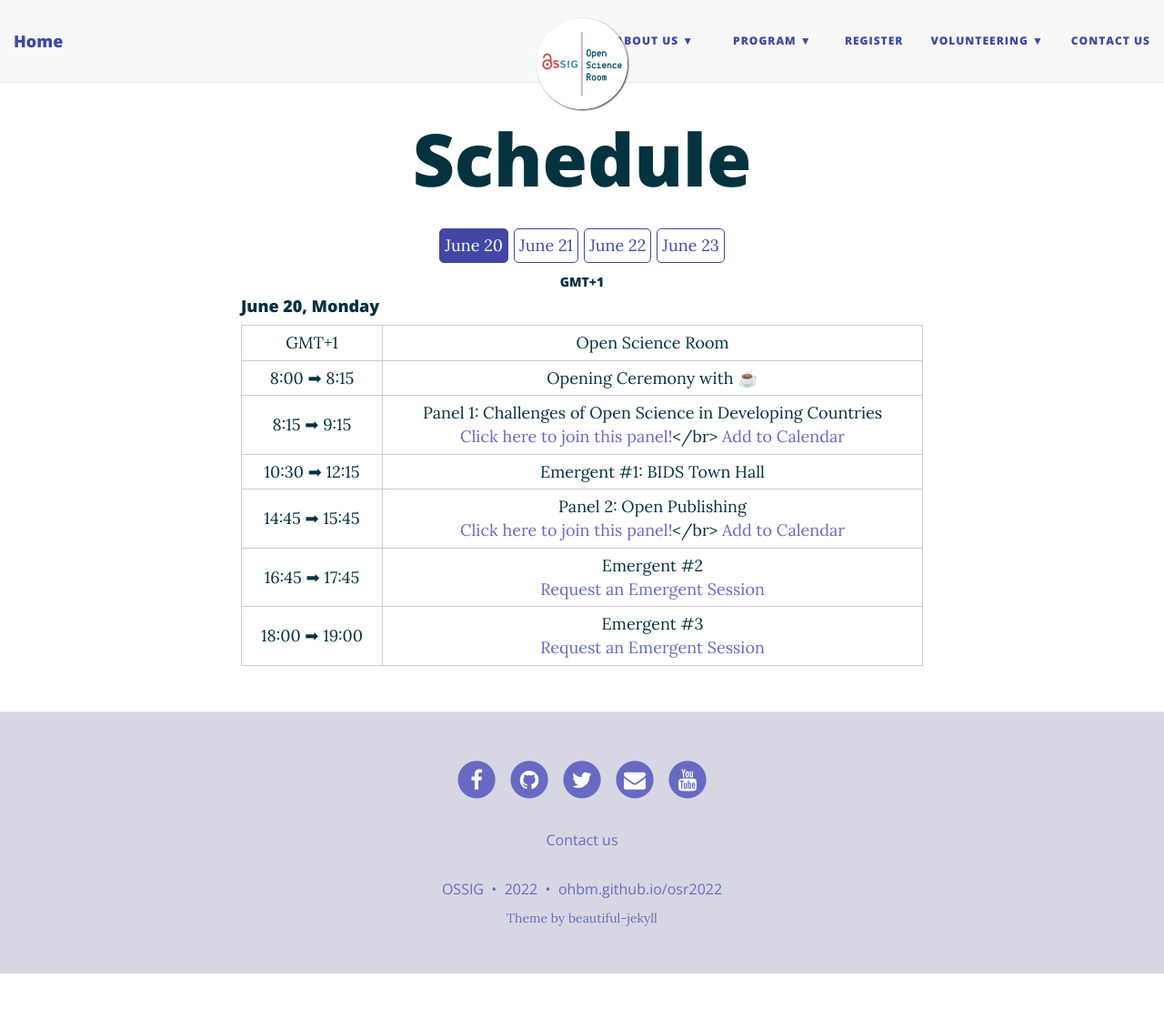
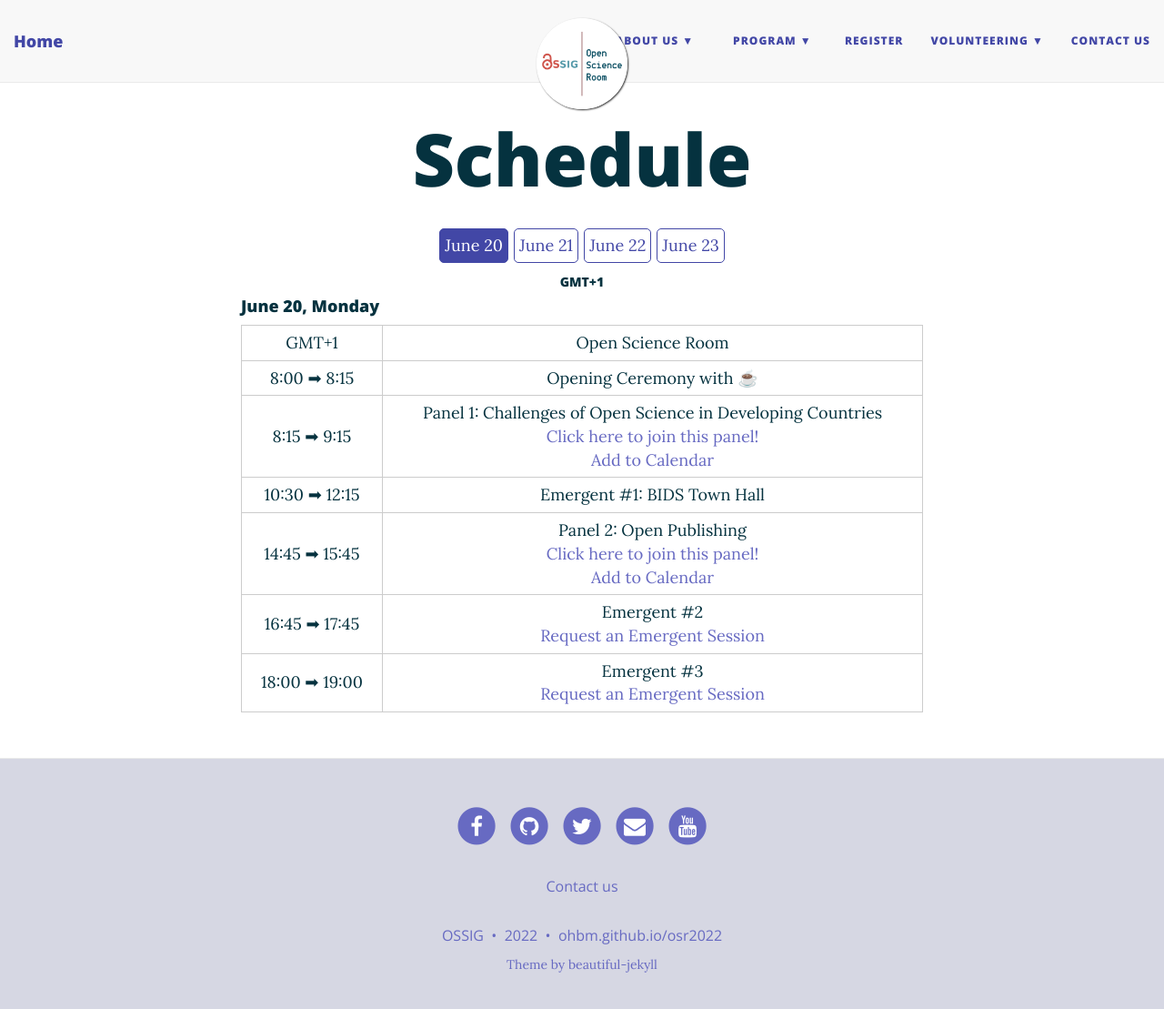
Before and after one commit to ohbm/osr2023, a Jekyll site: the page built from schedule.md, in a window 1280 px wide and 1121 px high. Shown: the top 1109 px of the window at 91% size. Built offline with Jekyll 4.4.1, drawn with Linux system fonts in a browser that asks for light colours; nearby versions of some CDN libraries.

Commit message:
added </div> instead of </br>

```diff
--- a/schedule.md
+++ b/schedule.md
@@ -66,7 +66,7 @@
                 <td>8:15 ➡ 9:15</td>
                 <td>
                     <div>Panel 1: Challenges of Open Science in Developing Countries</div>
-                    <a href="https://www.crowdcast.io/e/panel-1-challenges-of" target="_blank">Click here to join this panel!</a></br>
+                    <div><a href="https://www.crowdcast.io/e/panel-1-challenges-of" target="_blank">Click here to join this panel!</a></div>
                     <a href="https://add.eventable.com/events/629a28543ef85c3ac00e5e83/629a28568622ac08962b8c7f" class="eventable-link" target="_blank" data-key="629a28543ef85c3ac00e5e83" data-event="629a28568622ac08962b8c7f" data-style="1">Add to Calendar</a>
                 </td>
             </tr>
@@ -78,7 +78,7 @@
                 <td>14:45 ➡ 15:45</td>
                 <td>
                     <div>Panel 2: Open Publishing</div>
-                    <a href="https://www.crowdcast.io/e/panel-2-open-publishing" target="_blank">Click here to join this panel!</a></br>
+                    <div><a href="https://www.crowdcast.io/e/panel-2-open-publishing" target="_blank">Click here to join this panel!</a></div>
                     <a href="https://add.eventable.com/events/629a28543ef85c3ac00e5e83/629a4a43a7c9374f60d948fd/" class="eventable-link" target="_blank" data-key="629a28543ef85c3ac00e5e83" data-event="629a4a43a7c9374f60d948fd" data-style="1">Add to Calendar</a>
                 </td>
             </tr>
@@ -138,7 +138,7 @@
                 <td>14:45 ➡ 15:45</td>
                 <td>
                     <div>Panel 3: Open Code - 6 Myths Debunked</div>
-                    <a href="https://www.crowdcast.io/e/panel-3-open-code-6" target="_blank">Click here to join this panel!</a></br>
+                    <div><a href="https://www.crowdcast.io/e/panel-3-open-code-6" target="_blank">Click here to join this panel!</a></div>
                     <a href="https://add.eventable.com/events/629a28543ef85c3ac00e5e83/629a4abd1fd9d50830ca3664/" class="eventable-link" target="_blank" data-key="629a28543ef85c3ac00e5e83" data-key="629a28543ef85c3ac00e5e83" data-style="1">Add to Calendar</a>
                 </td>
             </tr>
@@ -167,7 +167,7 @@
                 <td>8:00 ➡ 9:00</td>
                 <td>
                     <div>Panel 4: Emerging Statistical Perspectives in Promoting Reproducible Research</div>
-                    <a href="https://www.crowdcast.io/e/panel-4-emerging-statistical" target="_blank">Click here to join this panel!</a></br>
+                    <div><a href="https://www.crowdcast.io/e/panel-4-emerging-statistical" target="_blank">Click here to join this panel!</a></div>
                     <a href="https://add.eventable.com/events/629a28543ef85c3ac00e5e83/629a4b4210e33846f6e40e62/" class="eventable-link" target="_blank" data-key="629a28543ef85c3ac00e5e83" data-event="629a4b4210e33846f6e40e62" data-style="1">Add to Calendar</a>
                 </td>
             </tr>
@@ -217,7 +217,7 @@
                 <td>10:30 ➡ 11:30</td>
                 <td>
                     <div>Panel 5: Social Bias in Machine Learning</div>
-                    <a href="https://www.crowdcast.io/e/panel-5-social-bias" target="_blank">Click here to join this panel!</a></br>
+                    <div><a href="https://www.crowdcast.io/e/panel-5-social-bias" target="_blank">Click here to join this panel!</a></div>
                     <a href="https://add.eventable.com/events/629a28543ef85c3ac00e5e83/629a4ba20de33e392ef7ff06/" class="eventable-link" target="_blank" data-key="629a28543ef85c3ac00e5e83" data-event="629a4ba20de33e392ef7ff06" data-style="1">Add to Calendar</a>
                 </td>
             </tr>
```
